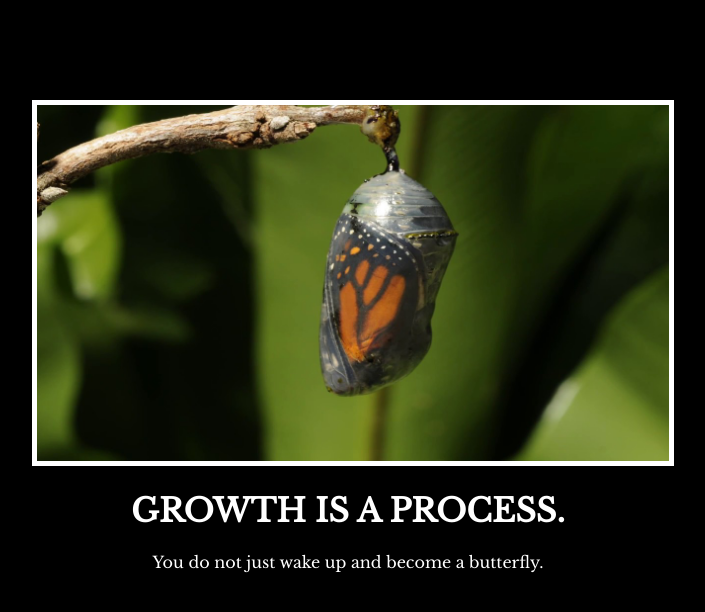
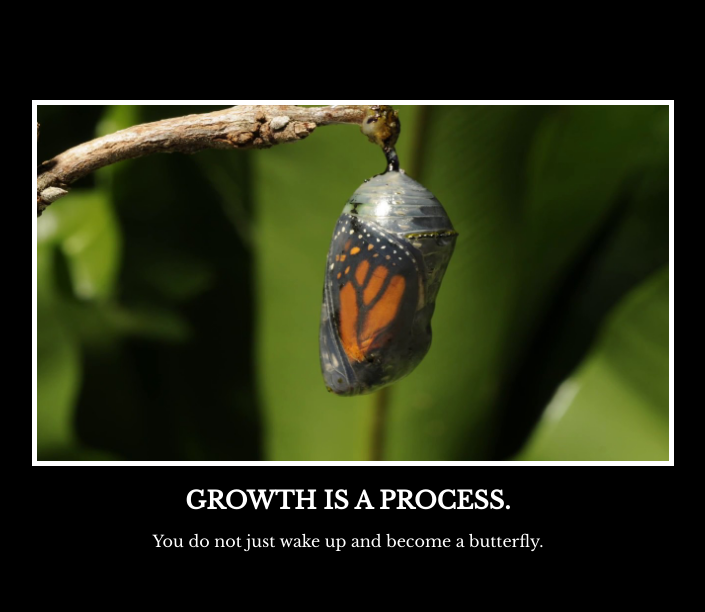
Before and after one commit to YuTangLin1995/css-motivation-poster, a plain HTML site: page index.html in a window 1280 px wide. Shown: the whole page, without its empty margins (292-997 px from the left). Drawn offline with nearby package versions, Linux system fonts and the light colour scheme.

Commit message:
update h1 css

```diff
--- a/style.css
+++ b/style.css
@@ -4,9 +4,8 @@ body {
 
 h1 {
     color: white;
-    font-family: 'Libre Baskerville', serif;
-    text-align: center;
     text-transform: uppercase;
+    font-size: 1.5rem;
 }
 
 .poster{
```
